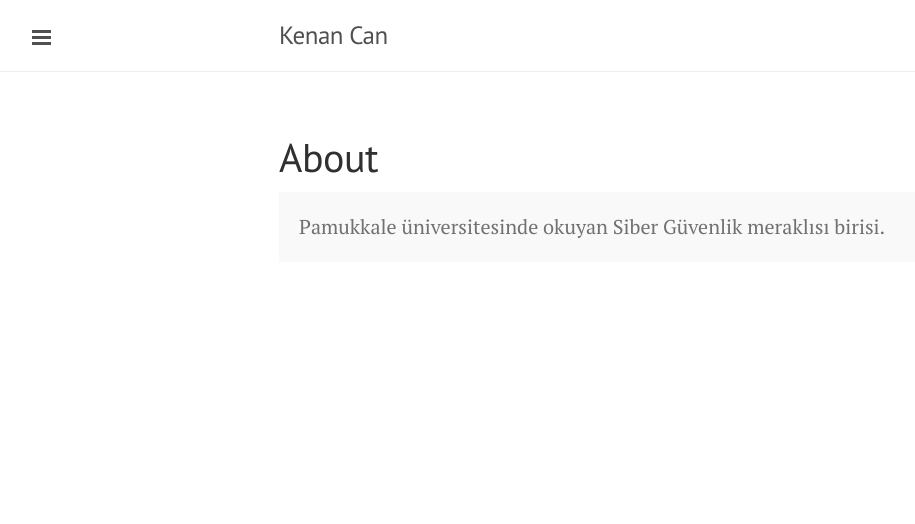
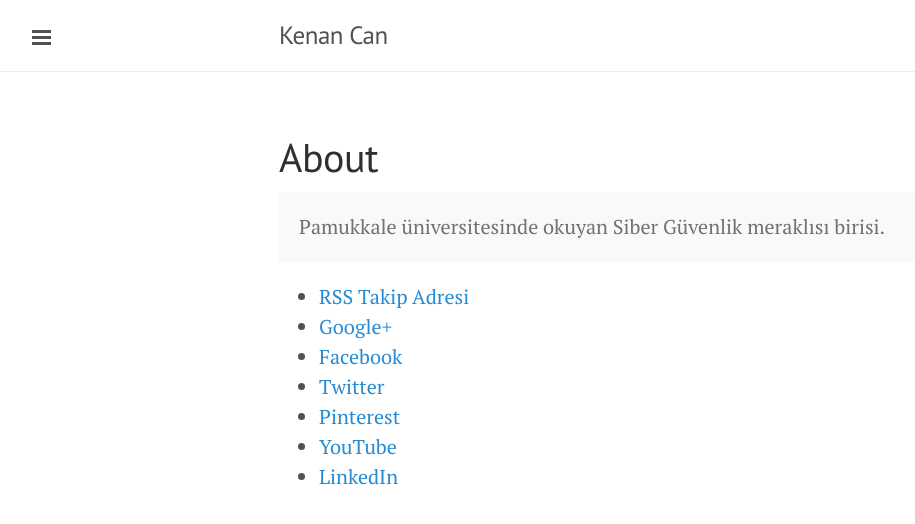
Before and after one commit to kenancn/kenancn.github.io, a Jekyll site: the page built from about.md, in a window 1280 px wide. Shown: the top 524 px of the page, without its empty margins (1-916 px from the left). Built offline with Jekyll 4.4.1, drawn with Linux system fonts in a browser that asks for light colours; Markdown is read by kramdown in place of the engine named in the settings.

Commit message:
Update about.md

```diff
--- a/about.md
+++ b/about.md
@@ -7,5 +7,14 @@ title: About
   Pamukkale üniversitesinde okuyan Siber Güvenlik meraklısı birisi.
 </p>
 
-
-<script language="javascript" src="http://is.sitekodlari.com/paylas5.js"></script>
+<div class="exsprite">
+<ul>
+<li><a class="icon rss" href="https://www.blogger.com/Buraya%20Rss%20Takip%20Adresiniz/">RSS Takip Adresi</a></li>
+<li><a class="icon google" href="https://www.blogger.com/Buraya%20Google%20Adresiniz/">Google+</a></li>
+<li><a class="icon facebook" href="https://www.blogger.com/Buraya%20Facebook%20Adresiniz/">Facebook</a></li>
+<li><a class="icon twitter" href="https://www.blogger.com/Buraya%20Twitter%20Adresiniz/">Twitter</a></li>
+<li><a class="icon pinterest" href="https://www.blogger.com/Buraya%20Pinterest%20Adresiniz/">Pinterest</a></li>
+<li><a class="icon youtube" href="https://www.blogger.com/Buraya%20Youtube%20Adresiniz">YouTube</a></li>
+<li><a class="icon linkedin" href="https://www.blogger.com/Buraya%20Linkedn%20Adresiniz">LinkedIn</a></li>
+</ul>
+</div>
```
